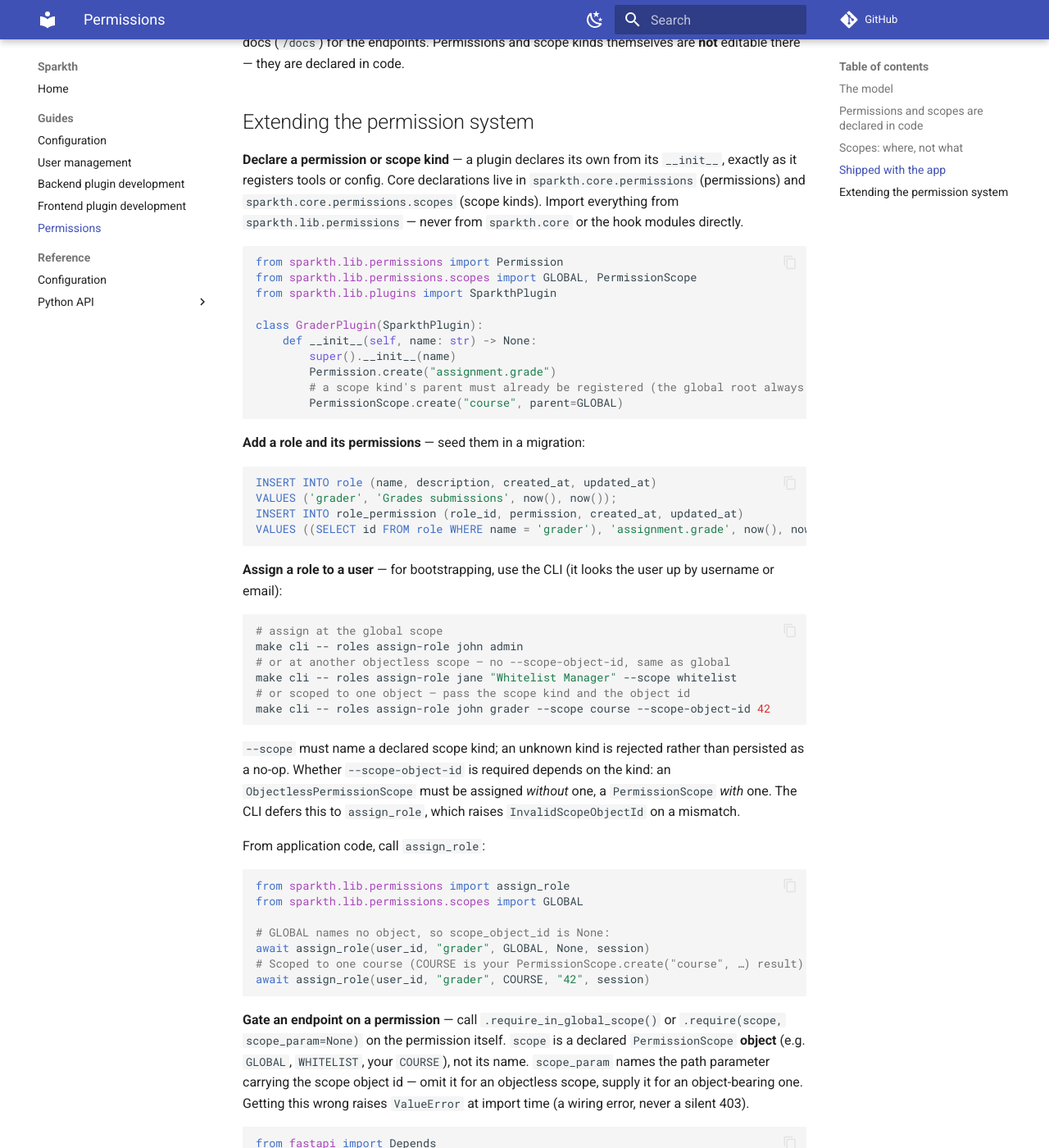
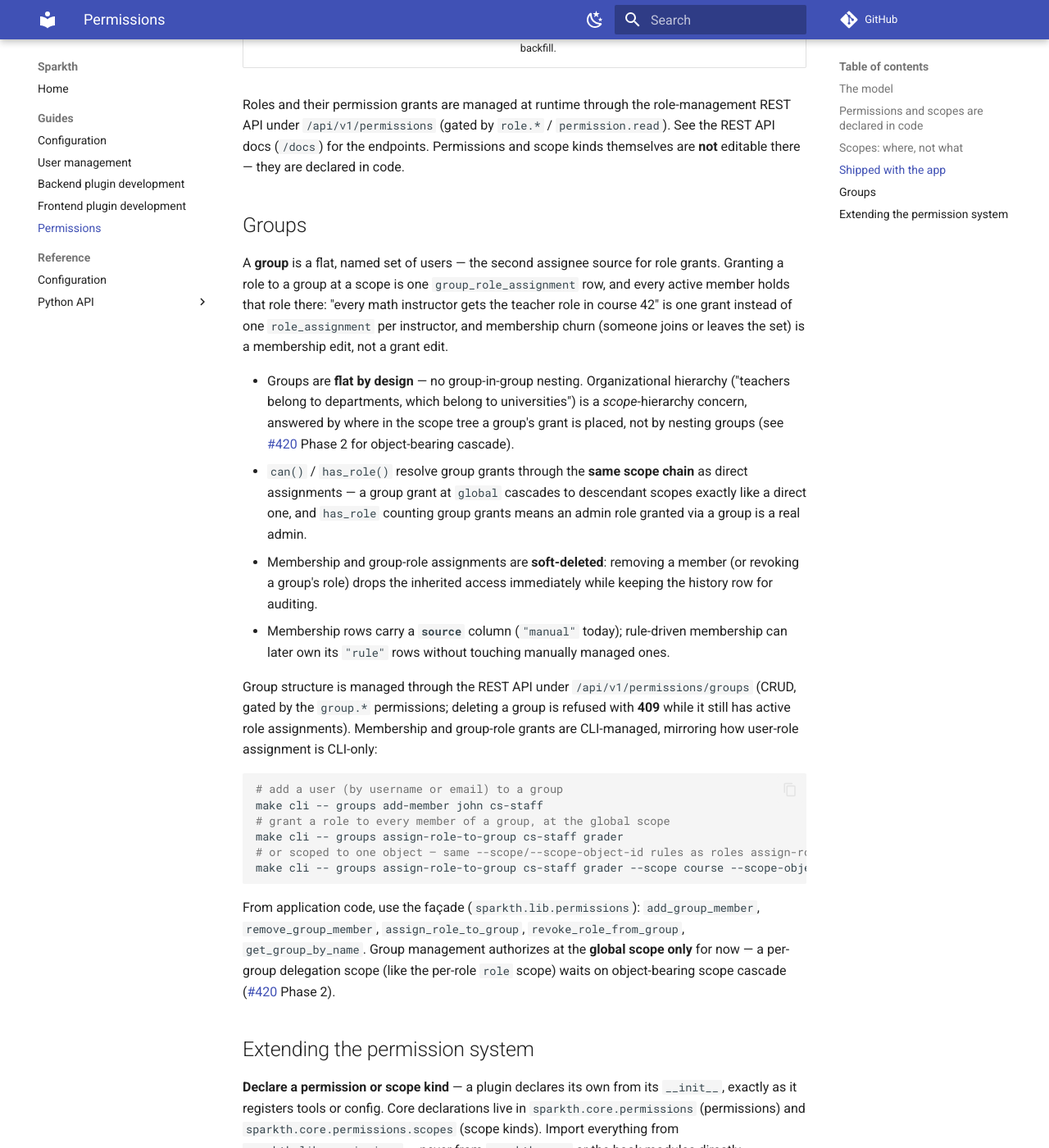
Before and after one commit to edly-io/sparkth, an MkDocs documentation site: the page built from docs/guides/permissions.md, in a window 1280 px wide and 1400 px high, scrolled down 2477 px. Shown: the whole window at 82% size. Built offline with MkDocs 1.6.1 and Material for MkDocs 9.7.7, drawn with Linux system fonts in a browser that asks for light colours; comment, search, counter and statistics services are not loaded; some of the changed text lies outside the part shown.

Commit message:
docs: document permission groups
Adds the Groups section to the permissions guide (concept, resolution semantics,
management surface, CLI examples), a README permissions overview, and the groups
mention in the CLAUDE.md directory map.

Co-Authored-By: Claude Fable 5 <noreply@anthropic.com>

````diff
--- a/docs/guides/permissions.md
+++ b/docs/guides/permissions.md
@@ -6,16 +6,20 @@ and functions, see the generated [permissions reference](../reference/permission
 
 ## The model
 
-Authorization data lives in three tables:
+Authorization data lives in six tables:
 
 - **`role`** — a named role (e.g. `admin`).
 - **`role_permission`** — the permissions a role grants. A permission is a free-form dotted
   string (e.g. `assignment.grade`); a role grants many.
 - **`role_assignment`** — grants a role to a user at a single scope.
+- **`user_group`** — a named, flat set of users (see [Groups](#groups)).
+- **`group_membership`** — a user's membership in a group.
+- **`group_role_assignment`** — grants a role to every member of a group at a single scope.
 
-A user is authorized when they hold, through an active `role_assignment` at the relevant
-scope, a role whose `role_permission` rows include the permission. `can()` resolves exactly
-this against the three tables — it is the single authorization check.
+A user is authorized when they hold, at the relevant scope, a role whose `role_permission`
+rows include the permission — either through an active `role_assignment` of their own or
+through an active `group_role_assignment` of a group they actively belong to. `can()`
+resolves exactly this — it is the single authorization check.
 
 ## Permissions and scopes are declared in code
 
@@ -81,6 +85,49 @@ Roles and their permission grants are managed at runtime through the role-manage
 under `/api/v1/permissions` (gated by `role.*` / `permission.read`). See the REST API docs
 (`/docs`) for the endpoints. Permissions and scope kinds themselves are **not** editable
 there — they are declared in code.
+
+## Groups
+
+A **group** is a flat, named set of users — the second assignee source for role grants.
+Granting a role to a group at a scope is one `group_role_assignment` row, and every active
+member holds that role there: "every math instructor gets the teacher role in course 42" is
+one grant instead of one `role_assignment` per instructor, and membership churn (someone
+joins or leaves the set) is a membership edit, not a grant edit.
+
+- Groups are **flat by design** — no group-in-group nesting. Organizational hierarchy
+  ("teachers belong to departments, which belong to universities") is a *scope*-hierarchy
+  concern, answered by where in the scope tree a group's grant is placed, not by nesting
+  groups (see [#420](https://github.com/edly-io/sparkth/issues/420) Phase 2 for
+  object-bearing cascade).
+- `can()` / `has_role()` resolve group grants through the **same scope chain** as direct
+  assignments — a group grant at `global` cascades to descendant scopes exactly like a
+  direct one, and `has_role` counting group grants means an admin role granted via a group
+  is a real admin.
+- Membership and group-role assignments are **soft-deleted**: removing a member (or revoking
+  a group's role) drops the inherited access immediately while keeping the history row for
+  auditing.
+- Membership rows carry a **`source`** column (`"manual"` today); rule-driven membership can
+  later own its `"rule"` rows without touching manually managed ones.
+
+Group structure is managed through the REST API under `/api/v1/permissions/groups`
+(CRUD, gated by the `group.*` permissions; deleting a group is refused with **409** while it
+still has active role assignments). Membership and group-role grants are CLI-managed,
+mirroring how user-role assignment is CLI-only:
+
+```bash
+# add a user (by username or email) to a group
+make cli -- groups add-member john cs-staff
+# grant a role to every member of a group, at the global scope
+make cli -- groups assign-role-to-group cs-staff grader
+# or scoped to one object — same --scope/--scope-object-id rules as roles assign-role
+make cli -- groups assign-role-to-group cs-staff grader --scope course --scope-object-id 42
+```
+
+From application code, use the façade (`sparkth.lib.permissions`): `add_group_member`,
+`remove_group_member`, `assign_role_to_group`, `revoke_role_from_group`,
+`get_group_by_name`. Group management authorizes at the **global scope only** for now — a
+per-group delegation scope (like the per-role `role` scope) waits on object-bearing scope
+cascade ([#420](https://github.com/edly-io/sparkth/issues/420) Phase 2).
 
 ## Extending the permission system
 
````
Also changed, not shown: CLAUDE.md (+1 -1 lines), README.md (+9 -0 lines).
